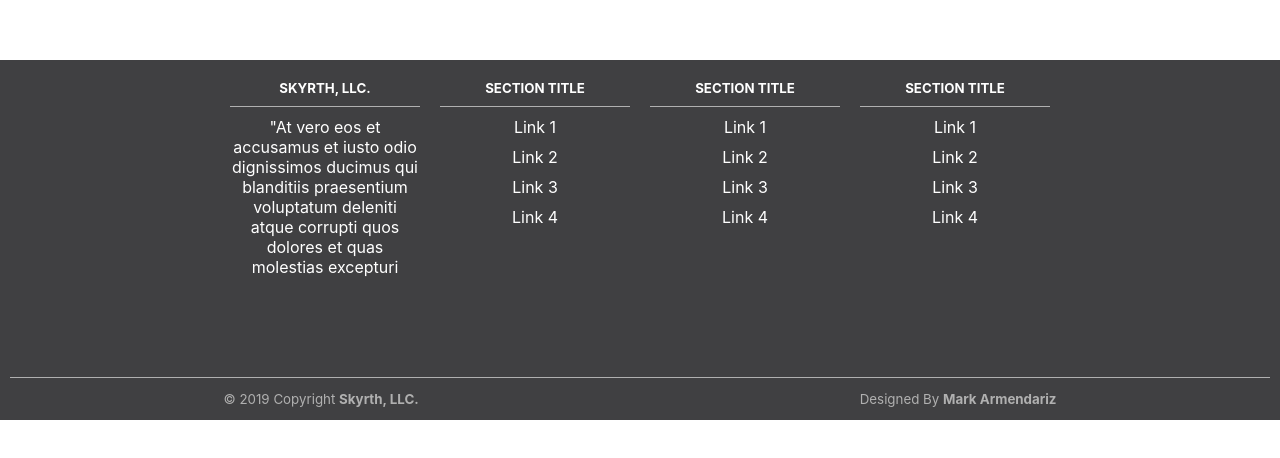
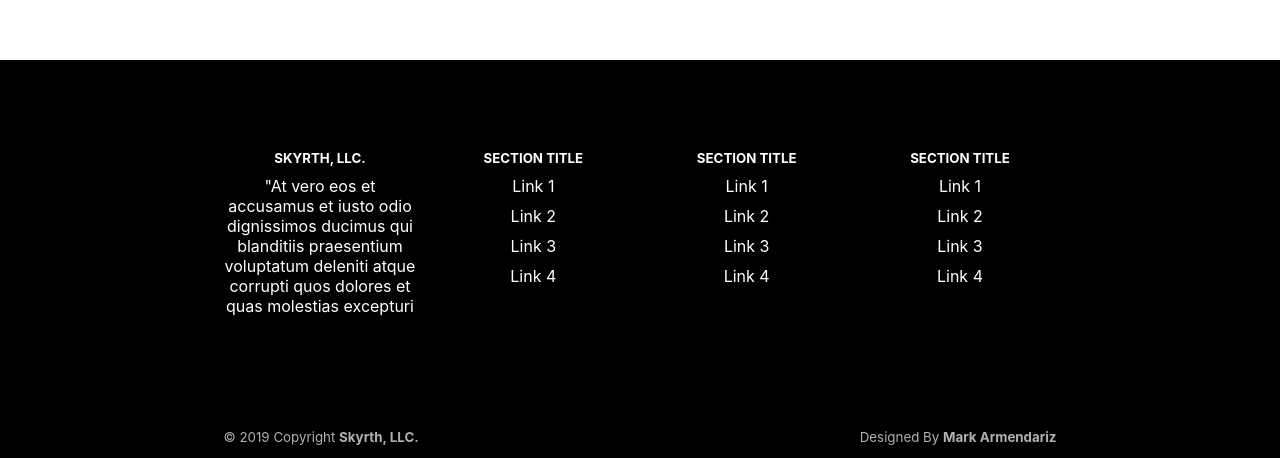
Before and after one commit to marmendariz/skyrth-web-app, a React (Create React App) app: page / in a window 1280 px wide. Shown: the part 804-1262 px from the top of the page. Before the commit the page ends 1224 px from the top, so only its background shows below. Built offline with nearby package versions, Linux system fonts and the light colour scheme.

Commit message:
Styling changes to footer

```diff
--- a/src/shared-components/footer/Footer.js
+++ b/src/shared-components/footer/Footer.js
@@ -14,7 +14,6 @@ class Footer extends React.Component{
           <Grid item xs={2}></Grid>
           <Grid item xs={2}>
             <h5>Skyrth, LLC.</h5>
-            <hr></hr>
             <p>"At vero eos et accusamus et iusto odio dignissimos
               ducimus qui blanditiis praesentium voluptatum deleniti
               atque corrupti quos dolores et quas molestias excepturi
@@ -22,7 +21,6 @@ class Footer extends React.Component{
           </Grid>
           <Grid item xs={2}>
             <h5>Section Title</h5>
-            <hr></hr>
             <ul>
               <li>Link 1</li>
               <li>Link 2</li>
@@ -32,7 +30,6 @@ class Footer extends React.Component{
           </Grid>
           <Grid item xs={2}>
             <h5>Section Title</h5>
-            <hr></hr>
             <ul>
               <li>Link 1</li>
               <li>Link 2</li>
@@ -42,7 +39,6 @@ class Footer extends React.Component{
           </Grid>
           <Grid item xs={2}>
             <h5>Section Title</h5>
-            <hr></hr>
             <ul>
               <li>Link 1</li>
               <li>Link 2</li>
@@ -52,7 +48,6 @@ class Footer extends React.Component{
           </Grid>
           <Grid item xs={2}></Grid>
         </Grid>
-        <hr></hr>
         <section id="copyright">
           <p>&copy; 2019 Copyright <span className="text-highlight">Skyrth, LLC.</span></p>
           <p>Designed By <a className="text-highlight">Mark Armendariz</a></p>
--- a/src/shared-components/footer/Footer.scss
+++ b/src/shared-components/footer/Footer.scss
@@ -5,13 +5,17 @@ $lite-font-color: #b0b0b0;
 
 #app-footer{
   height: 100%;
-  background-color: $app-primary-color;
+  // background-color: $app-primary-color;
+  background-color: black;
   color: white;
   position: relative;
 
+  // #grid-wrapper{
+  //   padding: 80px 0;
+  // }
   #grid-wrapper{
-    padding: 10px;
-    margin-bottom: 80px;
+    padding-top: 80px;
+    padding-bottom: 50px;
   }
 
   @mixin titleSpacing(){
@@ -53,6 +57,7 @@ $lite-font-color: #b0b0b0;
   }
 
   #copyright{
+    margin-top: 50px;
     color: $lite-font-color;
     padding: 3px;
     position: relative;
```
